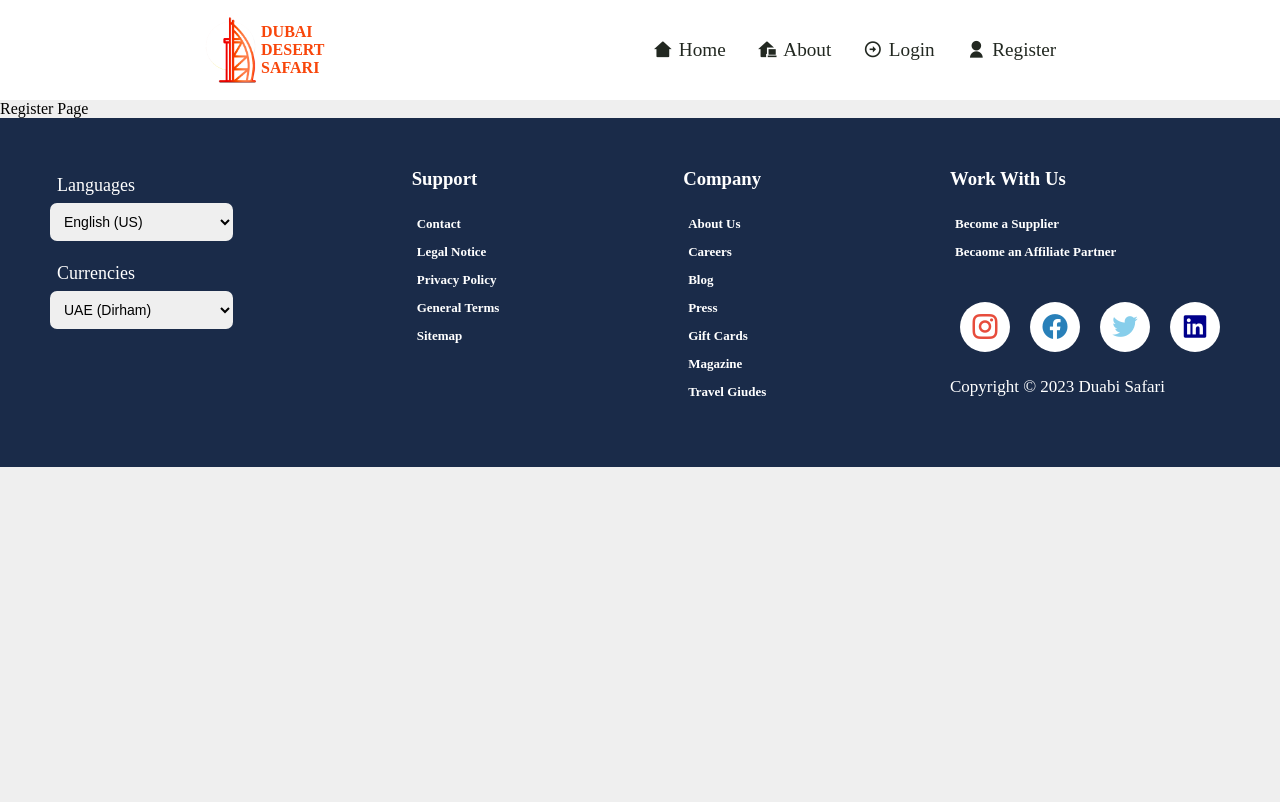
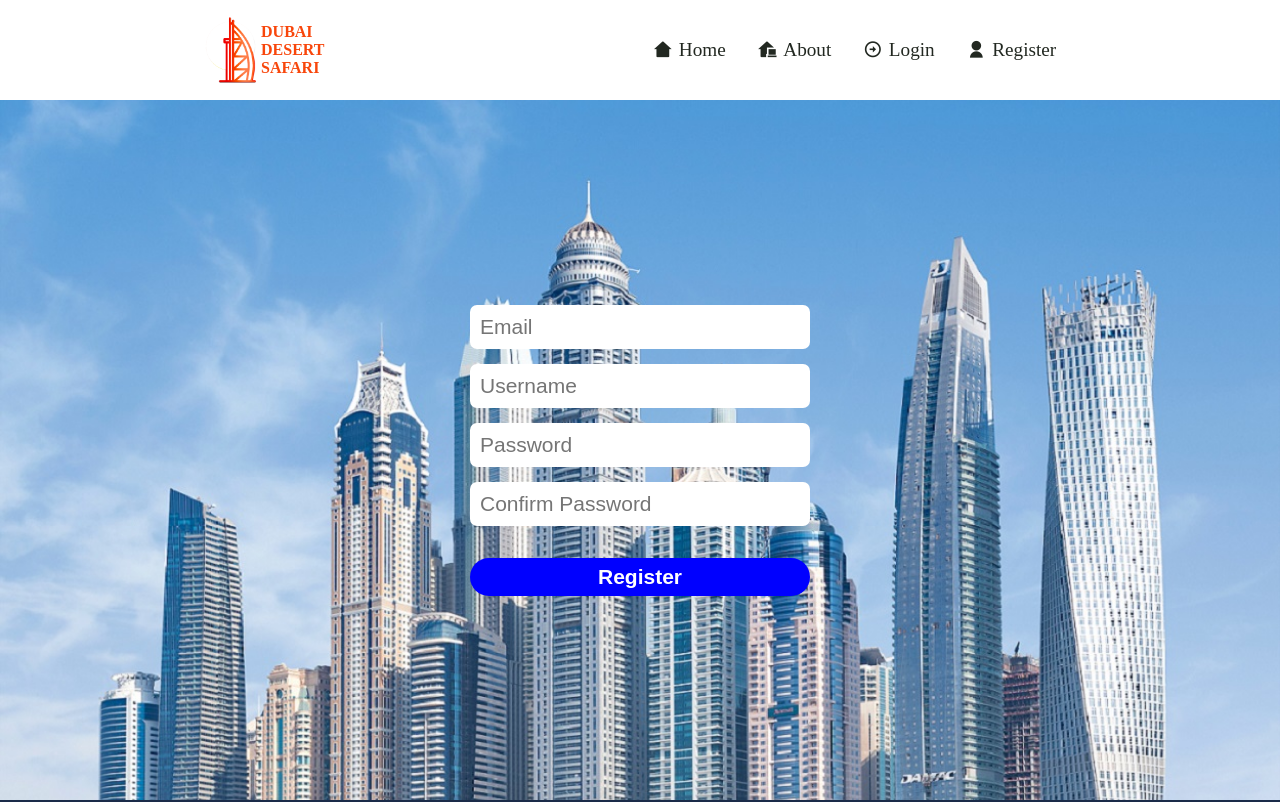
Before and after one commit to HidayahJadaan/Dubai-Desert-SafariApp-ReactJS, a React (Create React App) app: page /register in a window 1280 px wide. Shown: the top 802 px of the page. Built offline with nearby package versions, Linux system fonts and the light colour scheme.

Commit message:
Everything Is Done

```diff
--- a/package.json
+++ b/package.json
@@ -10,6 +10,7 @@
     "react-dom": "^18.2.0",
     "react-router-dom": "^6.21.1",
     "react-scripts": "5.0.1",
+    "react-toastify": "^9.1.3",
     "web-vitals": "^2.1.4"
   },
   "scripts": {
--- a/src/components/pages/about/About.jsx
+++ b/src/components/pages/about/About.jsx
@@ -1,7 +1,16 @@
 import React from 'react'
-
+import './about.css'
 export default function About() {
   return (
-    <div>About</div>
+    <div className='about'>
+      <h1>About This App</h1>
+      <p>This app is all about booking safari desert tour in Dubai</p>
+
+      <p>
+        <strong>
+          Versio: 1.0.0
+        </strong>
+      </p>
+    </div>
   )
 }
--- /dev/null
+++ b/src/components/pages/about/about.css
@@ -0,0 +1,19 @@
+.about{
+    height: calc(100vh - 100px);
+    padding: 40px;
+}
+
+.about h1{
+    color: #222;
+    margin-bottom: 17px;
+    border-bottom: 2px solid gray;
+    width: fit-content;
+    font-size: 40px;
+}
+
+.about p{
+    font-size:  21px;
+    color: gray;
+    margin: 10px 0;
+    font-weight: 500;
+}
--- a/src/components/pages/forms/Login.jsx
+++ b/src/components/pages/forms/Login.jsx
@@ -1,7 +1,46 @@
-import React from 'react'
+import React, { useState } from "react";
+import "./forms.css";
+import { ToastContainer, toast } from 'react-toastify';
+import 'react-toastify/dist/ReactToastify.css';
 
 export default function Login() {
+
+  const [email, setEmail ] = useState("");
+  const [password, setPassword] = useState("");
+
+const formSubmitHandler = (e)=>{
+e.preventDefault();
+if(email.trim() === ""){
+  return toast.error("Email is required");
+}
+
+if(password.trim() === ""){
+  return toast.error("Password is required");
+}
+
+}
+
   return (
-    <div>Login Page</div>
-  )
+    <div className="form-wrapper" onSubmit={formSubmitHandler}>
+              <ToastContainer theme="colored" />
+
+      <form className="form">
+        <input
+          type="email"
+          placeholder="Enter email"
+          value={email}
+          onChange={(e)=>setEmail(e.target.value)}
+        />
+        <input
+          type="password"
+          placeholder="Enter password"
+          value={password}
+          onChange={(e)=>setPassword(e.target.value)}
+        />
+        <button type="submit" className="form-btn">
+          Login
+        </button>
+      </form>
+    </div>
+  );
 }
--- a/src/components/pages/forms/Register.jsx
+++ b/src/components/pages/forms/Register.jsx
@@ -1,7 +1,68 @@
-import React from 'react'
+import { useState } from "react";
+import "./forms.css";
+import { ToastContainer, toast } from "react-toastify";
+import "react-toastify/dist/ReactToastify.css";
 
-export default function Register() {
+const Register = () => {
+  const [email, setEmail] = useState("");
+  const [username, setUsername] = useState("");
+  const [password, setPassword] = useState("");
+  const [confirmPassword, setConfirmPassword] = useState("");
+
+  // Form Submit Handler
+  const formSubmitHandler = (event) => {
+    event.preventDefault();
+
+    if (email.trim() === "") {
+      return toast.error("Email is required");
+    }
+
+    if (username.trim() === "") {
+      return toast.error("Username is required");
+    }
+
+    if (password.trim() === "") {
+      return toast.error("Password is required");
+    }
+
+    if (password !== confirmPassword) {
+      return toast.error("Passwords don't match");
+    }
+
+    console.log({ email, password, username });
+  };
   return (
-    <div>Register Page</div>
-  )
-}
+    <div className="form-wrapper">
+      <ToastContainer theme="colored" />
+      <form onSubmit={formSubmitHandler} className="form">
+        <input
+          onChange={(e) => setEmail(e.target.value)}
+          value={email}
+          type="email"
+          placeholder="Email"
+        />
+        <input
+          onChange={(e) => setUsername(e.target.value)}
+          value={username}
+          type="text"
+          placeholder="Username"
+        />
+        <input
+          onChange={(e) => setPassword(e.target.value)}
+          value={password}
+          type="password"
+          placeholder="Password"
+        />
+        <input
+          onChange={(e) => setConfirmPassword(e.target.value)}
+          value={confirmPassword}
+          type="password"
+          placeholder="Confirm Password"
+        />
+        <button className="form-btn">Register</button>
+      </form>
+    </div>
+  );
+};
+
+export default Register;
--- /dev/null
+++ b/src/components/pages/forms/forms.css
@@ -0,0 +1,40 @@
+.form-wrapper{
+    width: 100%;
+    height: calc(100vh - 100px);
+    background: url('../../../images/skyscrepper.jpg') no-repeat;
+    background-size: cover;
+    display: flex;
+    align-items: center;
+    justify-content: center;
+}
+
+.form{
+    display: flex;
+    flex-direction: column;
+    width: 340px;
+}
+
+.form input{
+    border: none;
+    padding: 10px;
+    font-size: 21px;
+    margin-bottom: 15px;
+    border-radius: 7px;
+}
+
+.form input:focus{
+   outline: none;
+}
+
+.form-btn{
+    width: 100%;
+    background-color: blue;
+    color: white;
+    cursor: pointer;
+    border-radius: 60px;
+    padding: 7px;
+    font-weight: 700;
+    font-size: 21px;
+    margin-top: 17px;
+    border: none;
+}
```
Also changed, not shown: 1 other file (tests, documents, lock files or other folders).
